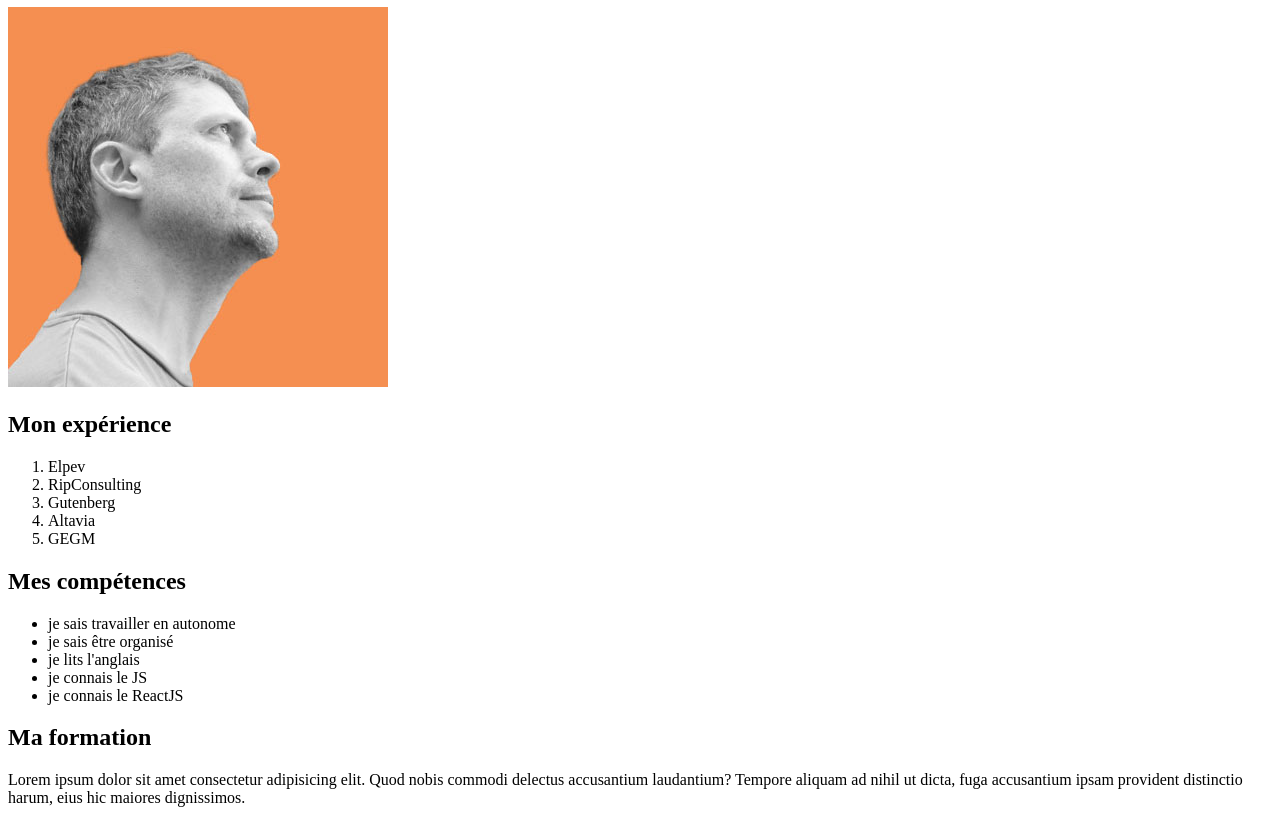
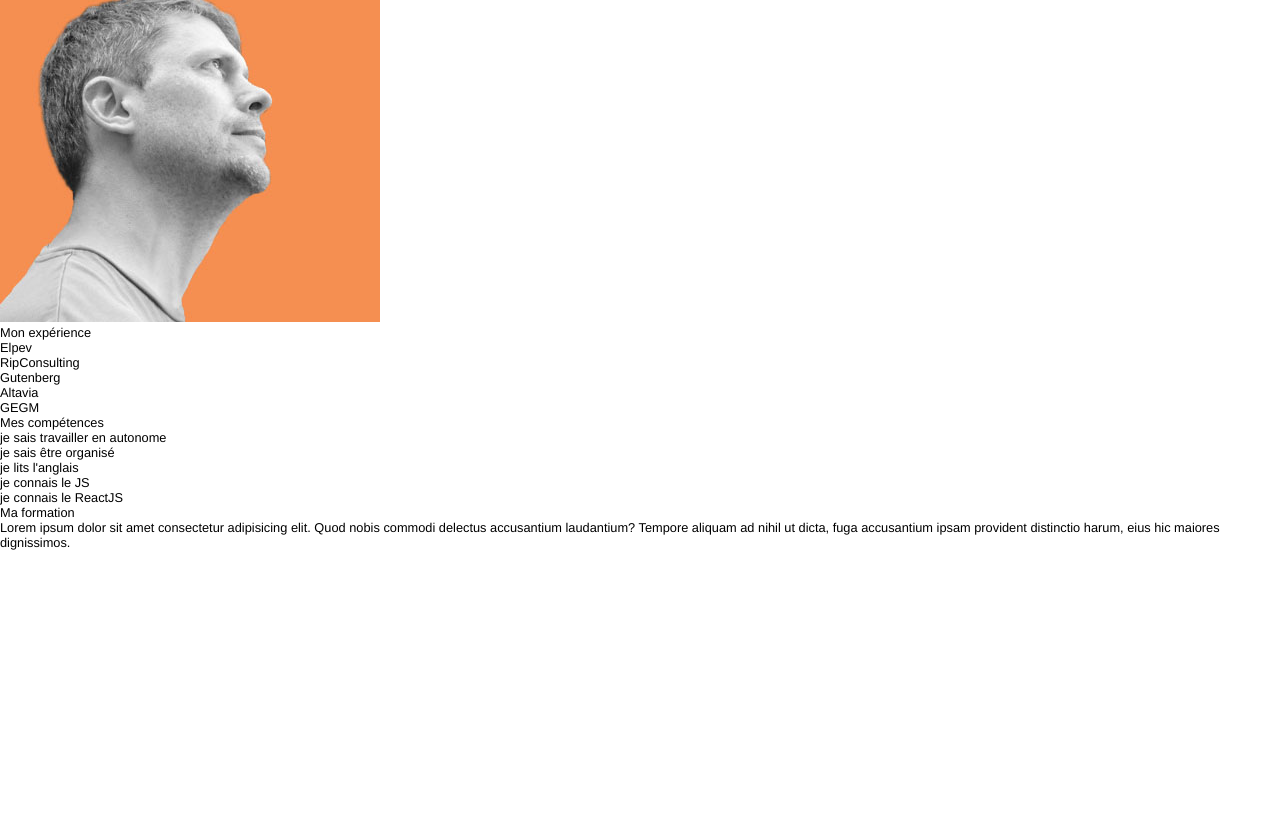
Before and after one commit to lionelmalletpro/cv, a plain HTML site: page index.html in a window 1280 px wide. Shown: the part 73-896 px from the top of the page. After the commit the page ends 800 px from the top, so only its background shows below. Drawn offline with Linux system fonts and the light colour scheme.

Commit message:
premier CSS reset

```diff
--- a/index.html
+++ b/index.html
@@ -4,6 +4,8 @@
     <meta charset="UTF-8" />
     <meta http-equiv="X-UA-Compatible" content="IE=edge" />
     <meta name="viewport" content="width=device-width, initial-scale=1.0" />
+    <link rel="stylesheet" href="styles/reset.css" type="text/css" media="all" />
+    <link rel="stylesheet" href="styles/styles.css" type="text/css" media="all" />
     <title>CV de Lionel Mallet</title>
   </head>
   <body>
--- /dev/null
+++ b/styles/reset.css
@@ -0,0 +1,47 @@
+/*
+Theme Name: Reset
+Author: Lionel Mallet
+Description: Theme
+Version: 1.0;
+
+*/
+
+/* RESET */
+html {
+  width: 100%;
+  height: 100%;
+}
+body {
+  width: 100%;
+  height: 100%;
+  color: black;
+  background: white;
+  font-size: 80%;
+  font-family: "Helvetica Neue Ro", "Helvetica", sans-serif;
+  font-weight: normal;
+  overflow-y: scroll; /* pour forcer la scroll bar à droite*/
+}
+* {
+  margin: 0px;
+  padding: 0px;
+  border: 0px;
+  -webkit-box-sizing: content-box;
+  box-sizing: content-box;
+  /*outline: 1px solid aliceblue;*/
+}
+a {
+  text-decoration: none;
+  color: inherit;
+}
+ul {
+  list-style: none;
+}
+h1,
+h2,
+h3,
+h4,
+h5,
+h6 {
+  font-weight: normal;
+  font-size: 1em;
+}
```
Also changed, not shown: styles/styles.css (added).
